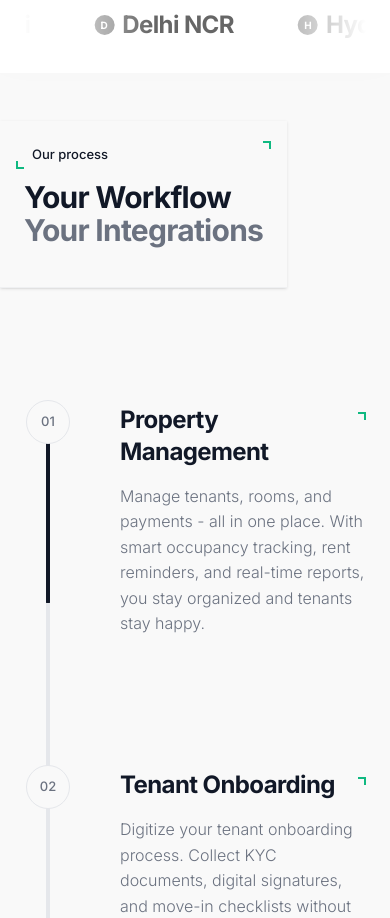
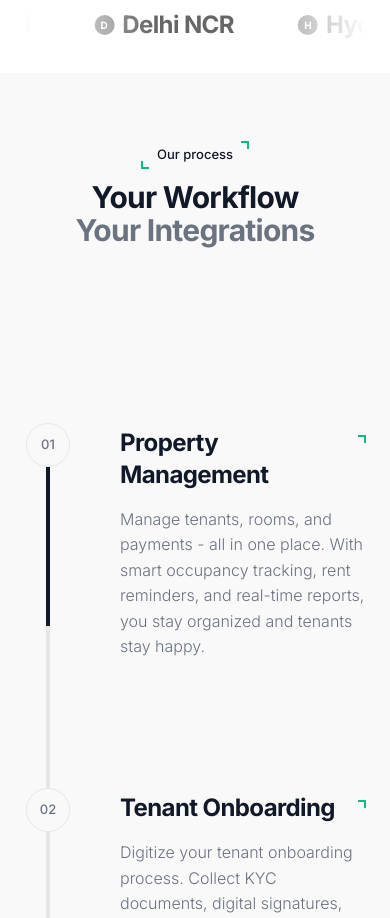
Before and after one commit to yashchavan5/jmdnest2, a Next.js app: page / in a window 390 px wide. Shown: the part 880-1798 px from the top of the page. Built offline with nearby package versions, Linux system fonts and the light colour scheme.

Commit message:
UI: Centralized mobile Features header, removed box background

```diff
--- a/src/components/sections/features.tsx
+++ b/src/components/sections/features.tsx
@@ -55,8 +55,8 @@ export function FeaturesSection() {
         <div className="flex flex-col lg:flex-row items-start gap-12 lg:gap-24 relative">
 
           {/* Left Sticky Part - Pinned during scroll only on desktop */}
-          <div className="lg:w-[45%] lg:sticky lg:top-0 h-auto lg:h-screen flex flex-col justify-center pt-6 pb-6 lg:pt-0 lg:pb-0 z-30 bg-[#f9f9f9]/90 backdrop-blur-xl lg:bg-transparent lg:backdrop-blur-none border-b border-gray-200/50 lg:border-none -mx-6 px-6 lg:mx-0 lg:px-0 transition-all shadow-sm lg:shadow-none">
-            <div className="inline-flex items-center relative mb-4 lg:mb-8">
+          <div className="w-full lg:w-[45%] lg:sticky lg:top-0 h-auto lg:h-screen flex flex-col items-center lg:items-start justify-center text-center lg:text-left pt-6 pb-12 lg:pt-0 lg:pb-0 z-30 bg-transparent transition-all">
+            <div className="inline-flex items-center justify-center relative mb-4 lg:mb-8">
               <div className="absolute -left-2 -bottom-1 w-2 h-2 border-l-2 border-b-2 border-[#10b981]"></div>
               <div className="absolute -right-2 -top-1 w-2 h-2 border-r-2 border-t-2 border-[#10b981]"></div>
               <span className="text-[#111827] text-[13px] lg:text-[15px] font-medium px-2">Our process</span>
@@ -69,7 +69,7 @@ export function FeaturesSection() {
               Your Integrations
             </h2>
 
-            <p className="text-[15px] lg:text-lg text-[#6b7280] leading-relaxed font-light max-w-sm hidden sm:block">
+            <p className="text-[15px] lg:text-lg text-[#6b7280] leading-relaxed font-light max-w-sm hidden sm:block mx-auto lg:mx-0">
               Design Flow for your needs and JMDNest does the rest for you automatically.
             </p>
           </div>
```
